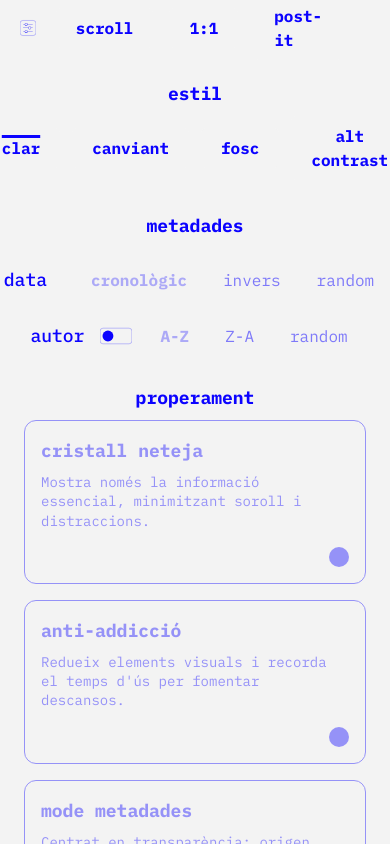
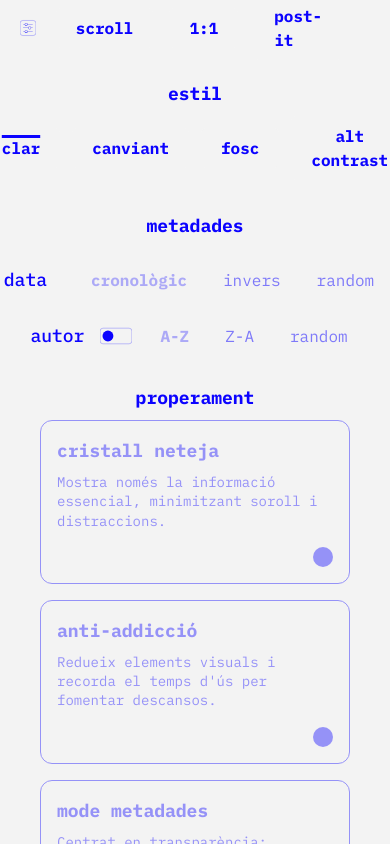
Before and after one commit to Kat-lev/reverbe-frontend, a React (Vite) app: page / in a window 390 px wide. Both pictures are taken after a click on the button "Toggle navigation and filters". Shown: the top 844 px of the page. Built offline with nearby package versions, Linux system fonts and the light colour scheme; no server answers.

Commit message:
Improve mobile responsiveness

```diff
--- a/src/components/Next.jsx
+++ b/src/components/Next.jsx
@@ -21,10 +21,10 @@ function Next() {
   ];
 
   return (
-    <div className="flex flex-col items-center gap-2">
+    <div className="flex flex-col items-center gap-2 px-4">
       <span className="text-lg font-bold">properament</span>
 
-      <div className="grid grid-cols-1 sm:grid-cols-2 gap-4 w-full max-w-4xl opacity-40 cursor-not-allowed">
+      <div className="grid grid-cols-1 sm:grid-cols-2 gap-4 w-full max-w-4xl opacity-40 cursor-not-allowed box-border">
         {items.map((item, i) => (
           <div
             key={i}
```
